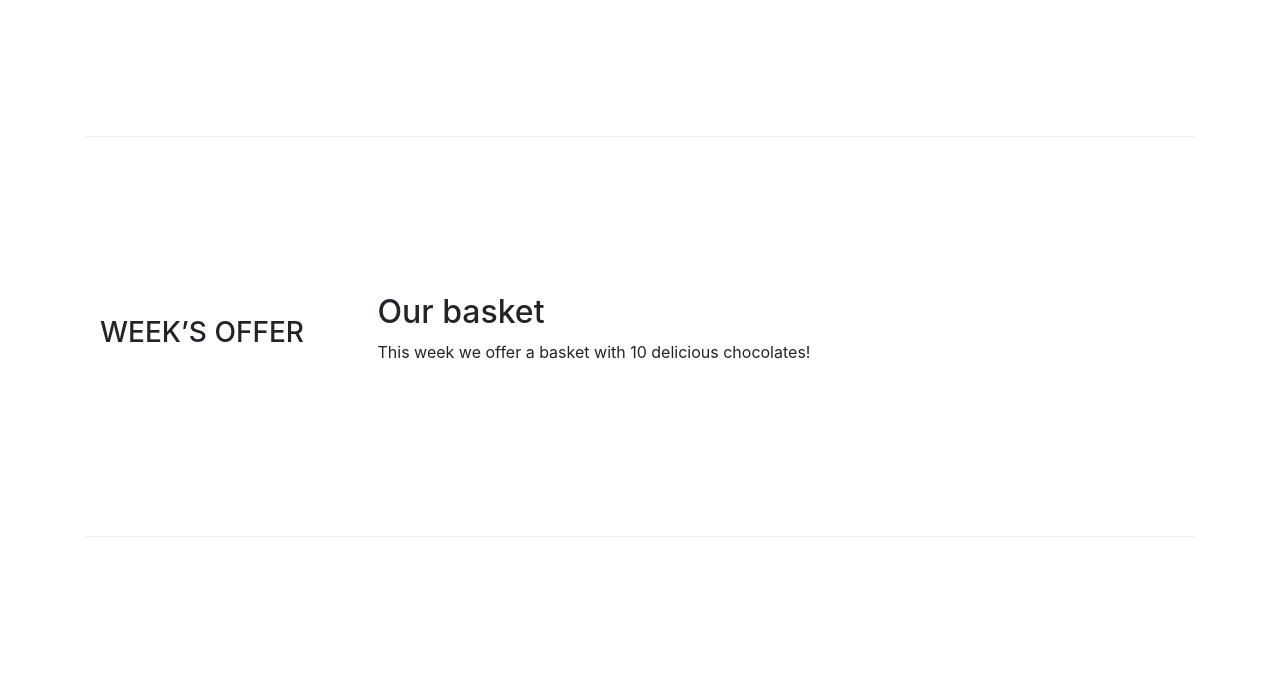
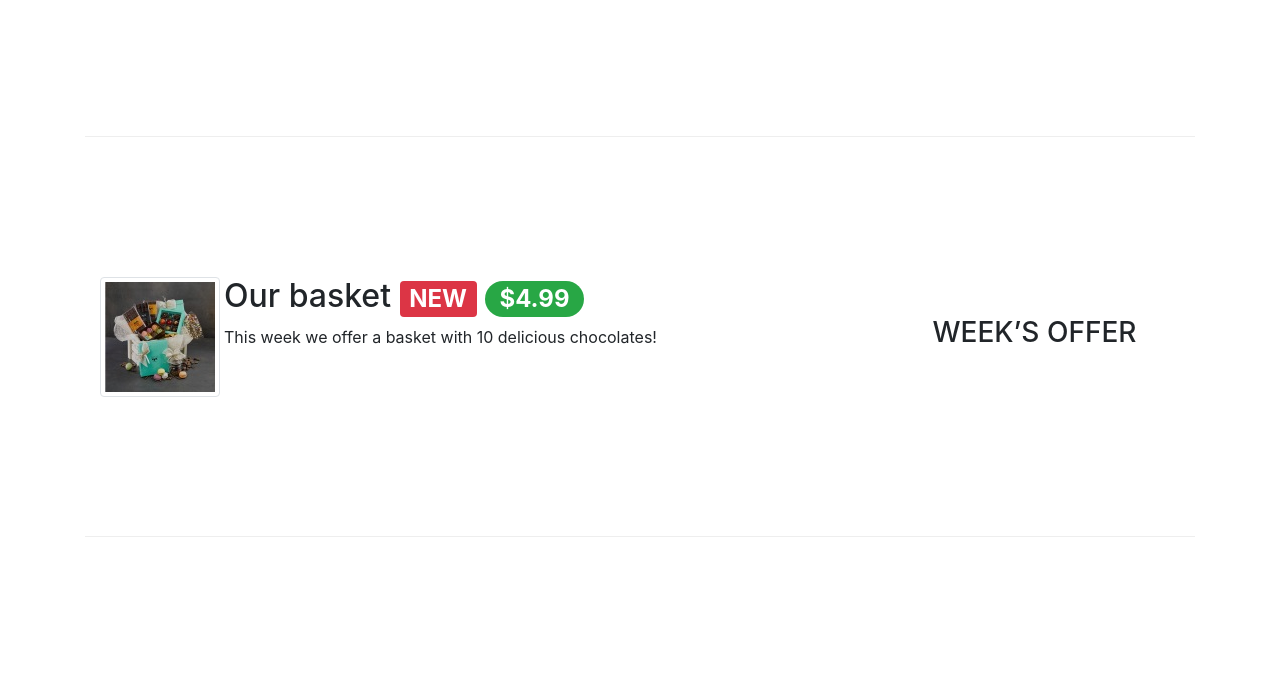
Before and after one commit to abainine/leChocolat, a website: page index.html in a window 1280 px wide. Shown: the part 576-1250 px from the top of the page. Drawn offline with nearby package versions, Linux system fonts and the light colour scheme.

Commit message:
Bootstrap Assignment 4

```diff
--- a/index.html
+++ b/index.html
@@ -77,13 +77,24 @@
         </div>
 
 
-        <div class="row row-content align-items-center">
+        <div class="row flex-row-reverse row-content align-items-center">
             <div class="col-sm-4 col-md-3">
                 <h3>WEEK’S OFFER</h3>
             </div>
+
             <div class="col-sm col-md">
-                <h2>Our basket</h2>
-                <p class="d-none d-sm-block">This week we offer a basket with 10 delicious chocolates! </p>
+
+                <div class="media">
+                    <img class="d-flex mr-1 img-thumbnail align-self-center" src="images/promotion.jpg" alt="promotion">
+
+                    <div class="media-body">
+                        <h2>Our basket <span class="badge badge-danger">NEW</span>
+                            <span class="badge badge-pill badge-success">$4.99</span> </h2>
+                        <p class="d-none d-sm-block">This week we offer a basket with 10 delicious chocolates! </p>
+                    </div>
+
+                </div>
+
             </div>
         </div>
 
```
